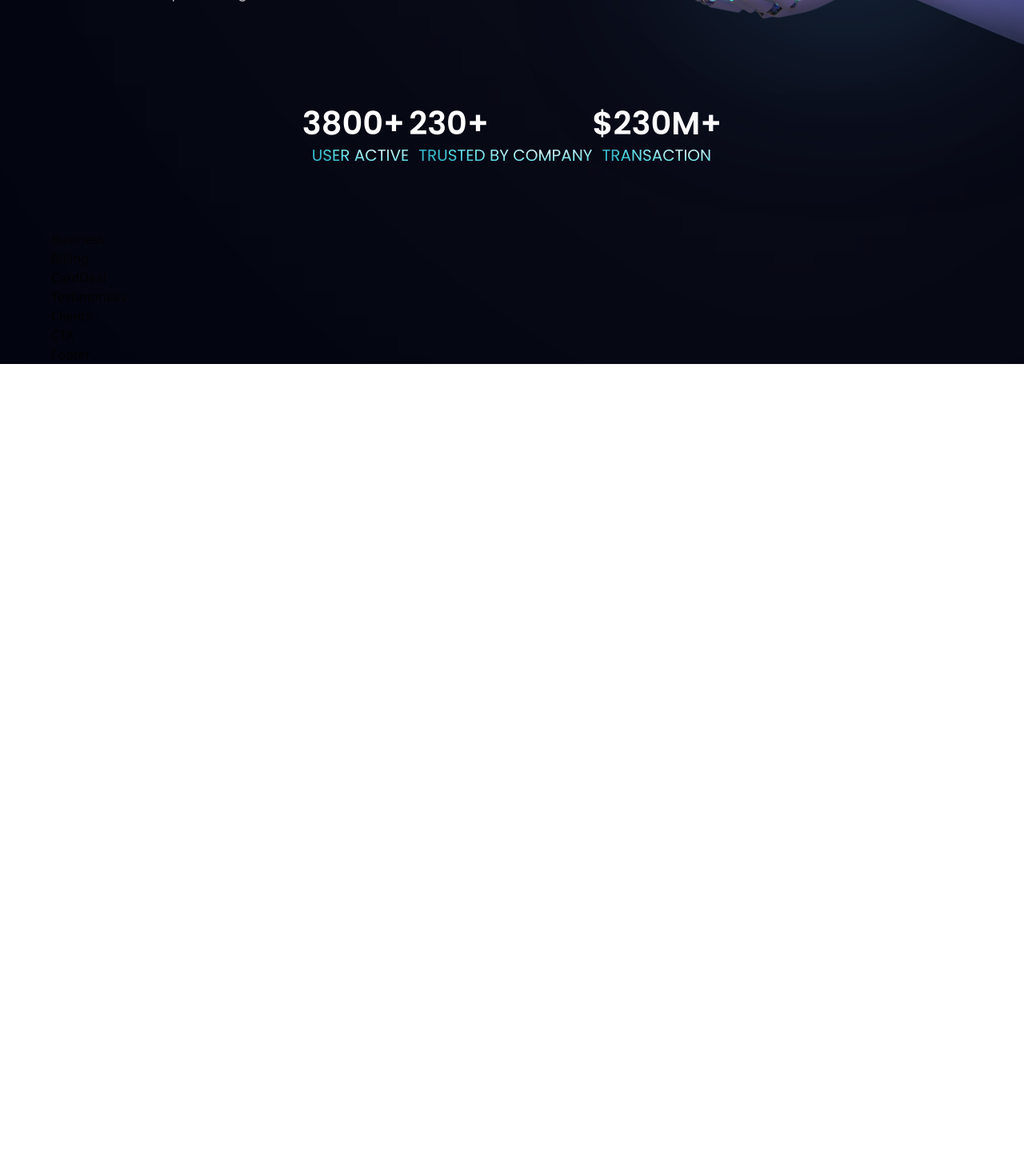
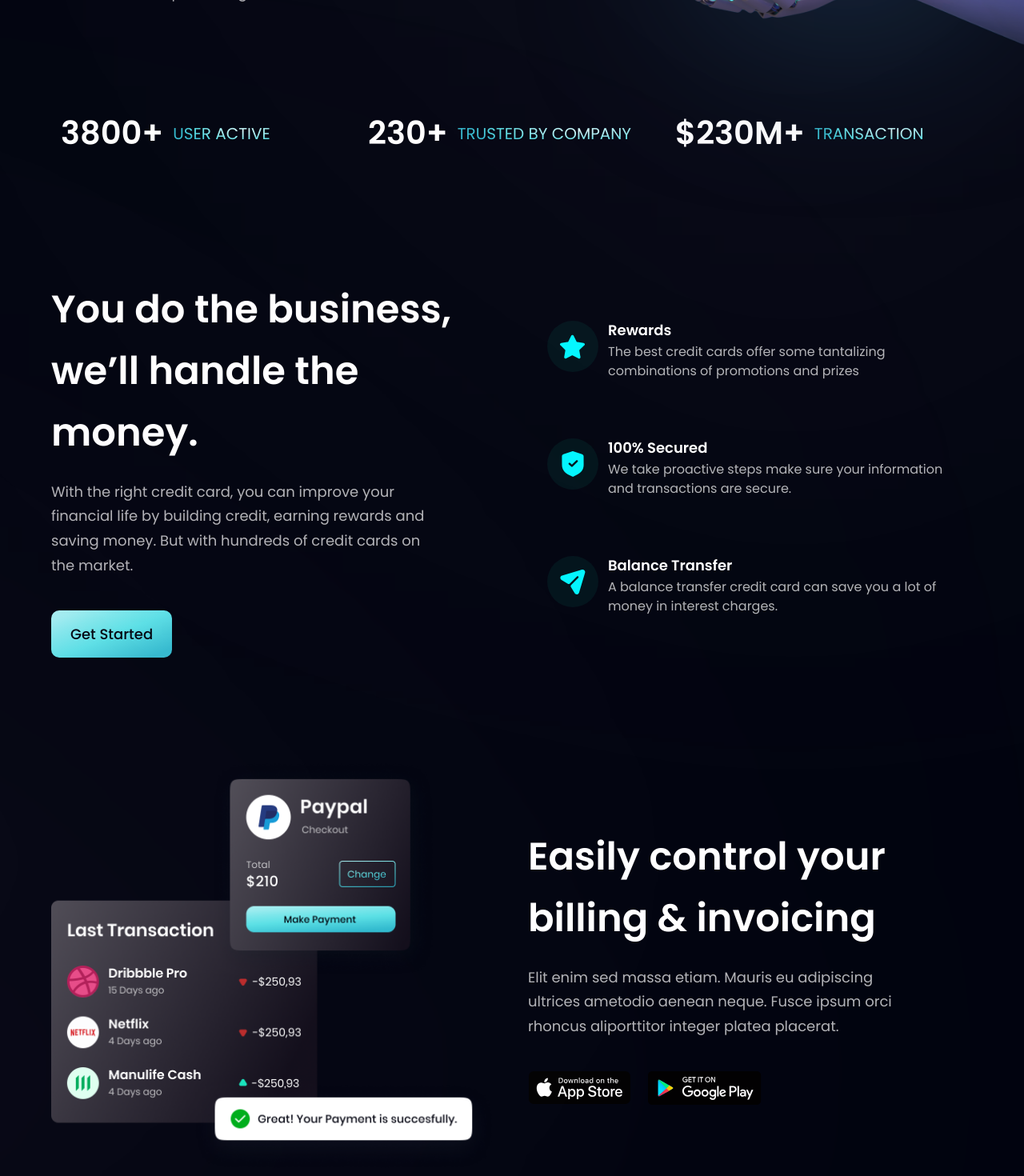
Before and after one commit to Snyrby/react-hoobank, a React (Vite) app: page / in a window 1280 px wide. Shown: the part 660-2130 px from the top of the page at 80% size. Before the commit the page ends 1115 px from the top, so only its background shows below. Built offline with nearby package versions, Linux system fonts and the light colour scheme.

Commit message:
Finished Project

```diff
--- a/src/components/Billing.jsx
+++ b/src/components/Billing.jsx
@@ -1,9 +1,49 @@
-import React from 'react'
+import { apple, google, bill } from "../assets";
+import styles, { layout } from "../style";
 
 const Billing = () => {
   return (
-    <div>Billing</div>
-  )
-}
+    <section id="product" className={layout.sectionReverse}>
+      <div className={layout.sectionImgReverse}>
+        <img
+          src={bill}
+          alt="billing"
+          className="w-[100%] h-[100%] relative z-[5]"
+        />
+        <div
+          className="absolute z-[3] -left-1/2 top-0 w-[50%] h-[50%]
+        rounded-full white__gradient"
+        />
+        <div
+          className="absolute z-[0] -left-1/2 bottom-0 w-[50%] h-[50%]
+        rounded-full pink__gradient"
+        />
+      </div>
+      <div className={layout.sectionInfo}>
+        <h2 className={styles.heading2}>
+          Easily control your <br className="sm:block hidden" /> billing &
+          invoicing
+        </h2>
+        <p className={`${styles.paragraph} max-w-[470px] mt-5`}>
+          Elit enim sed massa etiam. Mauris eu adipiscing ultrices ametodio
+          aenean neque. Fusce ipsum orci rhoncus aliporttitor integer platea
+          placerat.
+        </p>
+        <div className="flex flex-row flex-wrap sm:mt-10 mt-6">
+          <img
+            src={apple}
+            alt="apple_store"
+            className="w-[128.86px] h-[42.05px] object-contain mr-5 cursor-pointer"
+          />
+          <img
+            src={google}
+            alt="google_play"
+            className="w-[144.17px] h-[43.08px] object-contain cursor-pointer"
+          />
+        </div>
+      </div>
+    </section>
+  );
+};
 
-export default Billing
+export default Billing;
--- a/src/components/Business.jsx
+++ b/src/components/Business.jsx
@@ -1,9 +1,54 @@
-import React from 'react'
+import { features } from "../constants";
+import styles, { layout } from "../style";
+import Button from "./Button";
+
+const FeatureCard = ({ icon, title, content, index }) => (
+  <div
+    className={`flex flex-row p-6 rounded-[20px] ${
+      index !== features.length - 1 ? "mb-6" : "mb-0"
+    } feature-card`}
+  >
+    <div
+      className={`w-[64px] h-[64px] rounded-full
+      ${styles.flexCenter} bg-dimBlue`}
+    >
+      <img src={icon} alt="icon" className="w-[50%] h-[50%] object-contain" />
+    </div>
+    <div className="flex-1 flex flex-col ml-3">
+      <h4 className="font-poppins font-semibold text-white text-[18px]
+      leading-[23px] mb-1">
+        {title}
+      </h4>
+      <p className="font-poppins font-normal text-dimWhite text-[16px]
+      leading-[24px]">
+        {content}
+      </p>
+    </div>
+  </div>
+);
 
 const Business = () => {
   return (
-    <div>Business</div>
-  )
-}
+    <section className={layout.section} id="features">
+      <div className={layout.sectionInfo}>
+        <h2 className={styles.heading2}>
+          You do the business, <br className="sm:block hidden" /> we’ll handle
+          the money.
+        </h2>
+        <p className={`${styles.paragraph} max-w-[470px] mt-5`}>
+          With the right credit card, you can improve your financial life by
+          building credit, earning rewards and saving money. But with hundreds
+          of credit cards on the market.
+        </p>
+        <Button styles="mt-10" />
+      </div>
+      <div className={`${layout.sectionImg} flex-col`}>
+        {features.map((feature, index) => (
+          <FeatureCard key={feature.id} {...feature} index={index} />
+        ))}
+      </div>
+    </section>
+  );
+};
 
-export default Business
+export default Business;
--- /dev/null
+++ b/src/components/Button.jsx
@@ -0,0 +1,15 @@
+import React from "react";
+
+const Button = ({ styles }) => {
+  return (
+    <button
+      type="button"
+      className={`py-4 px-6 bg-blue-gradient font-poppins
+      font-medium text-[18px] text-primary outline-none ${styles} rounded-[10px]`}
+    >
+      Get Started
+    </button>
+  );
+};
+
+export default Button;
--- a/src/components/CTA.jsx
+++ b/src/components/CTA.jsx
@@ -1,9 +1,24 @@
-import React from 'react'
+import styles from "../style";
+import Button from "./Button";
 
 const CTA = () => {
   return (
-    <div>CTA</div>
-  )
-}
+    <section
+      className={`${styles.flexCenter} ${styles.marginY} ${styles.padding} sm:flex-row flex-col
+      bg-black-gradient-2 rounded-[20px] box-shadow`}
+    >
+      <div className="flex-1 flex flex-col">
+        <h2 className={styles.heading2}>Let’s try our service now!</h2>
+        <p className={`${styles.paragraph} max-w-[470px] mt-5`}>
+          Everything you need to accept card payments and grow your business
+          anywhere on the planet.
+        </p>
+      </div>
+      <div className={`${styles.flexCenter} sm:ml-10 ml-0 sm:mt-0 mt-10`}>
+        <Button />
+      </div>
+    </section>
+  );
+};
 
-export default CTA
+export default CTA;
--- a/src/components/CardDeal.jsx
+++ b/src/components/CardDeal.jsx
@@ -1,9 +1,26 @@
-import React from 'react'
+import { card } from "../assets";
+import styles, { layout } from "../style";
+import Button from "./Button";
 
 const CardDeal = () => {
   return (
-    <div>CardDeal</div>
-  )
-}
+    <section className={layout.section}>
+      <div className={layout.sectionInfo}>
+        <h2 className={styles.heading2}>
+          Find a better card deal <br className="sm:block hidden" /> in few easy
+          steps.
+        </h2>
+        <p className={`${styles.paragraph} max-w-[470px] mt-5`}>
+          Arcu tortor, purus in mattis at sed integer faucibus. Aliquet quis
+          aliquet eget mauris tortor.ç Aliquet ultrices ac, ametau.
+        </p>
+        <Button styles={`mt-10`} />
+      </div>
+      <div className={layout.sectionImg}>
+        <img src={card} alt="card" className="w-[100%] h-[100%]" />
+      </div>
+    </section>
+  );
+};
 
-export default CardDeal
+export default CardDeal;
--- a/src/components/Clients.jsx
+++ b/src/components/Clients.jsx
@@ -1,9 +1,25 @@
-import React from 'react'
+import { clients } from "../constants";
+import styles from "../style";
 
 const Clients = () => {
   return (
-    <div>Clients</div>
-  )
-}
+    <section className={`${styles.flexCenter} my-4`}>
+      <div className={`${styles.flexCenter} flex-wrap w-full`}>
+        {clients.map((client) => (
+          <div
+            key={client.id}
+            className={`flex-1 ${styles.flexCenter} sm:min-w-[192px] min-w-[120px]`}
+          >
+            <img
+              src={client.logo}
+              alt="client"
+              className="sm:w-[192px] w-[100px] object-contain hover:invert-[70%] cursor-pointer"
+            />
+          </div>
+        ))}
+      </div>
+    </section>
+  );
+};
 
-export default Clients
+export default Clients;
--- /dev/null
+++ b/src/components/FeedbackCard.jsx
@@ -0,0 +1,30 @@
+import { quotes } from "../assets";
+
+const FeedbackCard = ({ content, name, title, img }) => {
+  return (
+    <div className="flex justify-between flex-col px-10 py-12 rounded-[20px]
+    max-w-[370px] md:mr-10 sm:mr-5 mr-0 my-5 feedback-card">
+      <img
+        src={quotes}
+        alt="double_quotes"
+        className="w-[42px] h-[27px] object-contain"
+      />
+      <p className="font-poppins font-normal text-[18px] leading-[32px] text-white my-10">
+        {content}
+      </p>
+      <div className="flex flex-row">
+        <img src={img} alt={name} className="w-[48px] h-[48px] rounded-full" />
+        <div className="flex flex-col ml-4">
+          <h4 className="font-poppins font-semibold text-[20px] leading-[32px] text-white">
+            {name}
+          </h4>
+          <p className="font-poppins font-normal text-[16px] leading-[24px] text-dimWhite">
+            {title}
+          </p>
+        </div>
+      </div>
+    </div>
+  );
+};
+
+export default FeedbackCard;
--- a/src/components/Footer.jsx
+++ b/src/components/Footer.jsx
@@ -1,9 +1,67 @@
-import React from 'react'
+import styles from "../style";
+import { logo } from "../assets";
+import { footerLinks, socialMedia } from "../constants";
 
 const Footer = () => {
   return (
-    <div>Footer</div>
-  )
-}
+    <section className={`${styles.flexCenter} ${styles.paddingY} flex-col`}>
+      <div className={`${styles.flexStart} md:flex-row flex-col mb-8 w-full`}>
+        <div className="flex-1 flex flex-col justify-start mr-10">
+          <img
+            src={logo}
+            alt="hoobank"
+            className="w-[266px] h-72px object-contain"
+          />
+          <p className={`${styles.paragraph} mt-4 max-w-[310px]`}>
+            A new way to make the payments easy, reliable and secure.
+          </p>
+        </div>
+        <div className="flex-[1.5] flex flex-row justify-between flex-wrap md:mt-0 mt-10">
+          {footerLinks.map((footerLink) => (
+            <div
+              key={footerLink.key}
+              className="flex flex-col ss:my-0 my-4 min-w-[150px]"
+            >
+              <h4 className="font-poppins font-medium text-[18px] leading-[27px] text-white">
+                {footerLink.title}
+              </h4>
+              <ul className="list-none mt-4">
+                {footerLink.links.map((link, index) => (
+                  <li
+                    key={link.name}
+                    className={`font-poppins font-normal text-[16px] leading-[24px]
+                    text-dimWhite hover:text-secondary cursor-pointer
+                    ${index !== footerLink.links.length - 1 ? "mb-4" : "mb-0"}`}
+                  >
+                    {link.name}
+                  </li>
+                ))}
+              </ul>
+            </div>
+          ))}
+        </div>
+      </div>
+      <div className="w-full flex justify-between items-center md:flex-row
+      flex-col pt-6 border-t-[1px] border-t-[#3F3E45]">
+        <p className="font-poppins font-normal text-[18px] text-center
+        leading-[27px] text-white">
+          Copyright Ⓒ 2022 HooBank. All Rights Reserved.
+        </p>
+        <div className="flex flex-row md:mt-0 mt-6">
+          {socialMedia.map((social, index) => (
+            <img
+              key={social.id}
+              src={social.icon}
+              alt={social.id}
+              className={`w-[21px] h-[21px] object-contain cursor-pointer ${
+                index !== socialMedia.length - 1 ? "mr-6" : "mr-0"
+              }`}
+            />
+          ))}
+        </div>
+      </div>
+    </section>
+  );
+};
 
-export default Footer
+export default Footer;
--- a/src/components/Stats.jsx
+++ b/src/components/Stats.jsx
@@ -7,7 +7,11 @@
       className={`${styles.flexCenter} flex-row flex-wrap sm:mb-20 mb-6`}
     >
       {stats.map((stat) => (
-        <div key={stat.id} className="">
+        <div
+          key={stat.id}
+          className={`flex-1 flex justify-start items-center
+        flex-row m-3`}
+        >
           <h4
             className="font-poppins font-semibold xs:text-[40px]
           text-[30px] xs:leading-[53px] leading-[43px] text-white"
--- a/src/components/Testimonials.jsx
+++ b/src/components/Testimonials.jsx
@@ -1,9 +1,36 @@
-import React from 'react'
+import { feedback } from "../constants";
+import styles from "../style";
+import FeedbackCard from "./FeedbackCard";
 
 const Testimonials = () => {
   return (
-    <div>Testimonials</div>
-  )
-}
+    <section
+      id="clients"
+      className={`${styles.paddingY} ${styles.flexCenter} flex-col relative`}
+    >
+      <div className="absolute z-[0] w-[60%] h-[60%] -right-[50%] rounded-full blue__gradient" />
+      <div
+        className="w-full flex justify-between items-center md:flex-row flex-col
+      sm:mb-16 mb-6 relative z-[1]"
+      >
+        <h2 className={styles.heading2}>
+          What People are <br className="sm:block hidden" /> saying about us
+        </h2>
+        <div className="w-full md:mt-0 mt-6">
+          <p className={`${styles.paragraph} text-left max-w-[450px]`}>
+            Everything you need to accept card payments and grow your business
+            anywhere on the planet.
+          </p>
+        </div>
+      </div>
+      <div className="flex flex-wrap sm:justify-start justify-center w-full feedback-container
+      relative z-[1]">
+        {feedback.map((card) => (
+          <FeedbackCard key={card.id} {...card} />
+        ))}
+      </div>
+    </section>
+  );
+};
 
-export default Testimonials
+export default Testimonials;
```
